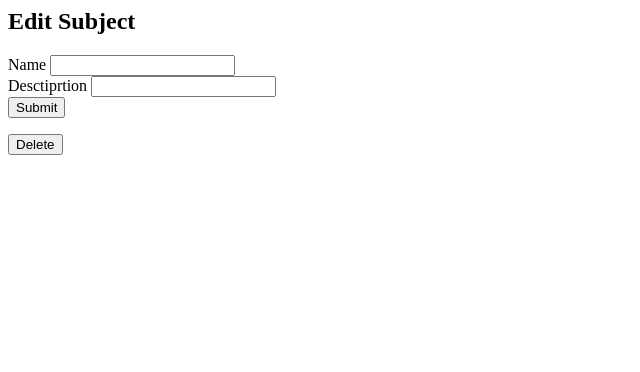
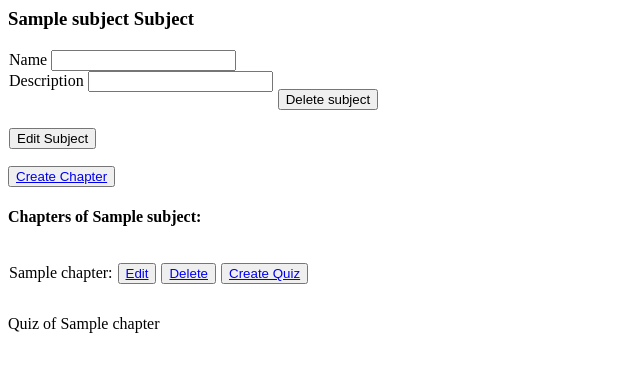
Before and after one commit to akrutipagar/Quiz_App, a Flask app: page /edit_subject/1 in a window 1280 px wide. Shown: the top 372 px of the page, without its empty margins (0-640 px from the left). Run offline with Flask 3, Linux system fonts and the light colour scheme; data comes from the database, SQL or seed files in the repository; both versions use the stored data as it was after the commit; tables that the repository leaves empty hold one stand-in row (values such as "Sample post").

Commit message:
Built Admin dashboard with CRUD operations for subjects, chapters, quizzes, and questions

```diff
--- a/app.py
+++ b/app.py
@@ -1,15 +1,13 @@
 from flask import url_for,redirect,render_template,request,Flask,flash,session
 from flask_login import login_manager,LoginManager
 from flask_sqlalchemy import SQLAlchemy
-from models import User,Subject,Chapter
+from models import User,Subject,Chapter,Quiz,Question
 from models import db
 
 app=Flask(__name__)
 app.config['SQLALCHEMY_DATABASE_URI']="sqlite:///quiz_app.db"
 app.secret_key="akruti99"
-login_manager=LoginManager(app)
-login_manager.login_view='login'
-login_manager.init_app(app)
+
 db.init_app(app)
 
 
@@ -26,9 +24,11 @@
 
 
 
-@login_manager.user_loader
 def load_user(user_id):
-    return User.query.get(int(user_id))
+    user_id=session.get('user_id')
+    if user_id:
+        return User.query.get(int(user_id))
+    return None
 
 @app.route('/')
 def home():
@@ -46,6 +46,7 @@
             if user.username=='admin' and user.password=='akruti123':
                 return redirect(url_for('admin_dashboard'))
             else:
+               session['user_id']=user.id
                return redirect(url_for('user_dashboard'))
 
         else:
@@ -74,12 +75,14 @@
 @app.route('/admin/dashboard',methods=['GET','POST'])
 def admin_dashboard():
     subject=Subject.query.all()
+
     user=User.query.filter(User.username!='admin').all()
     return render_template('admin_dashboard.html',user=user,subject=subject)
 
 @app.route('/admin/subject',methods=['GET','POST'])
 def create_new_subject():
    return render_template('create_subject.html')
+
 @app.route('/admin/create_new_subject',methods=['GET','POST'])
 def create_subject():
     name=request.form.get('name')
@@ -102,42 +105,147 @@
 @app.route('/admin/delete/<int:subject_id>',methods=["GET","POST"])
 def delete_subject(subject_id):
     subject=Subject.query.get(subject_id)
-    if not subject:
-        flash ('no such subject exists')
-        redirect(url_for('admin_dashboard'))
-    else:
-        Chapter.query.filter_by(subject_id=subject_id).delete()
-        db.session.delete(subject)
-        db.session.commit()
-        return redirect(url_for('admin_dashboard'))
-    return render_template('edit_subject.html',subject=subject)
+
+    for chap in subject.chapter:
+        for quiz in chap.quiz:
+            for question in quiz.question:
+                db.session.delete(question)
+            db.session.delete(quiz)
+        db.session.delete(chap)
+    db.session.delete(subject)
+    db.session.commit()
+    return redirect(url_for('admin_dashboard'))
 
 
-@app.route('/admin/chapter',methods=['GET','POST'])
-def create_chapter():
-    subject=Subject.query.all()
+
+@app.route('/admin/chapter/<int:subject_id>',methods=['GET','POST'])
+def create_chapter(subject_id):
+
+    subject=Subject.query.get(subject_id)
     if request.method=="POST":
-     subject_id=request.form.get('subject.id')
+
      name=request.form.get('name')
      description=request.form.get('description')
      chapter=Chapter(subject_id=subject_id,name=name,description=description)
      db.session.add(chapter)
      db.session.commit()
-     return redirect(url_for('admin_dashboard'))
+     return redirect(url_for('edit_subject',subject_id=subject_id))
     return render_template('create_chapter.html',subject=subject)
 
-@app.route('/admin/edit_chapter/<int:subject_id>',methods=["GET","POST"])
-def edit_chapter(subject_id):
-    chapter=Chapter.query.get(subject_id)
+@app.route('/admin/edit_chapter/<int:chapter_id>/<int:subject_id>',methods=["GET","POST"])
+def edit_chapter(chapter_id,subject_id):
+    chapter=Chapter.query.get(chapter_id)
+    subject=Subject.query.get(subject_id)
     if request.method=="POST":
         chapter.name=request.form.get('name')
         chapter.description=request.form.get('description')
         db.session.commit()
-        return redirect(url_for('admin_dashboard'))
-    return render_template('edit_chapter.html',chapter=chapter)
+        return redirect(url_for('edit_subject',subject_id=subject_id))
+    return render_template('edit_chapter.html',subject=subject,chapter=chapter)
+
+@app.route('/admin/delete_chapter/<int:chapter_id>/<int:subject_id>',methods=["POST","GET"])
+def delete_chapter(chapter_id,subject_id):
+    chapter=Chapter.query.get(chapter_id)
+
+    for i in chapter.quiz:
+        for j in i.question:
+            db.session.delete(j)
+        db.session.delete(i)
+
+    db.session.delete(chapter)
+    db.session.commit()
+    return redirect(url_for('edit_subject',subject_id=subject_id))
+
+@app.route('/user_dashboard',methods=['GET','POST'])
+def user_dashboard():
+    user_id=User.query.get(session['user_id'])
+    subject=Subject.query.all()
+    return render_template('user_dashboard.html',user=user_id,subject=subject)
+
+@app.route('/admin/create_quiz/<int:chapter_id>/<int:subject_id>',methods=["GET","POST"])
+def create_quiz(chapter_id,subject_id):
+
+    chapter=Chapter.query.get(chapter_id)
+    subject=Subject.query.get(subject_id)
+    if request.method=="POST":
+        name=request.form.get('name')
+
+
+        remarks=request.form.get('remarks')
+        quiz = Quiz(name=name,chapter_id=chapter.id,remarks=remarks)
+        db.session.add(quiz)
+        db.session.commit()
+        return redirect(url_for('edit_subject',subject_id=subject_id))
+    return render_template('create_new_quiz.html',chapter=chapter,subject=subject)
+
+@ app.route('/admin/editquiz/<int:quiz_id>/<int:subject_id>',methods=["GET","POST"])
+def edit_quiz(quiz_id,subject_id):
+    quiz=Quiz.query.get(quiz_id)
+    subject=Subject.query.get(subject_id)
+    if request.method=='POST':
+        quiz.name=request.form.get('name')
+        quiz.remarks=request.form.get('remarks')
+        db.session.commit()
+        return redirect(url_for('edit_subject',subject_id=subject_id))
+    return render_template('edit_quiz.html',quiz=quiz,subject=subject)
+
+@app.route('/admin/deletequiz/<int:quiz_id>,<int:subject_id>',methods=["POST","GET"])
+def delete_quiz(quiz_id,subject_id):
+    quiz=Quiz.query.get(quiz_id)
+
+    for question in quiz.question:
+        db.session.delete(question)
+    db.session.delete(quiz)
+    db.session.commit()
+    return redirect(url_for('edit_subject',subject_id=subject_id))
+
+
+@app.route('/admin/addquestion/<int:subject_id>/<int:quiz_id>',methods=["POST",'GET'])
+def add_question(quiz_id,subject_id):
+    quiz=Quiz.query.get(quiz_id)
+    subject=Subject.query.get(subject_id)
+
+    if request.method=="POST":
+        statement=request.form.get('statement')
+        option_1=request.form.get('option_1')
+        option_2=request.form.get('option_2')
+        option_3=request.form.get('option_3')
+        option_4=request.form.get('option_4')
+        correct_answer=request.form.get('correct_answer')
+        question=Question(quiz_id=quiz_id,statement=statement,option_1=option_1,option_2=option_2,option_3=option_3,option_4=option_4,correct_answer=correct_answer)
+        db.session.add(question)
+        db.session.commit()
+        return redirect(url_for('edit_subject',subject_id=subject_id))
+    return render_template('create_question.html',subject=subject,quiz=quiz)
 
 
 
+@app.route('/admin/addquestion/<int:subject_id>/<int:quiz_id>/<int:question_id>',methods=["POST",'GET'])
+def edit_question(quiz_id,subject_id,question_id):
+    question=Question.query.get(question_id)
+    quiz=Quiz.query.get(quiz_id)
+    subject=Subject.query.get(subject_id)
+    if request.method=="POST":
+        question.statement=request.form.get('statement')
+        question.option_1=request.form.get('option_1')
+        question.option_2=request.form.get('option_2')
+        question.option_3=request.form.get('option_3')
+        question.option_4=request.form.get('option_4')
+        question.correct_answer=request.form.get('correct_answer')
+
+
+        db.session.commit()
+        return redirect(url_for('edit_subject',subject_id=subject_id))
+    return render_template('edit_question.html',quiz=quiz,subject=subject,question=question)
+
+
+@app.route('/admin/delete_question/<int:subject_id>/<int:quiz_id>/<int:question_id>',methods=["POST",'GET'])
+def delete_question(subject_id,quiz_id,question_id):
+
+    question=Question.query.get(question_id)
+    db.session.delete(question)
+    db.session.commit()
+    return redirect(url_for('edit_subject',subject_id=subject_id))
 
 
 
@@ -159,5 +267,5 @@
 
 
 if __name__=='__main__':
-    print(app.url_map)
+
     app.run(debug=True)
--- a/templates/edit_subject.html
+++ b/templates/edit_subject.html
@@ -1,18 +1,74 @@
 <html>
-    <h2><b> Edit Subject </b></h2>
+    <style>
+        .container{
+            display:flex;
+            align-items:center;
+            gap:5px;
+            padding:1px;
+        }
+    </style>
+    </body>
+
+    <h3><b> {{subject.name}} Subject </b></h3>
+    <div class=container>
     <form action="{{url_for('edit_subject',subject_id=subject.id)}}" method="POST">
         <div class ="form-group">
             <label>Name</label>
             <input type="text" name="name" class="form-control" required>
         </div>
+
         <div class ="form-group">
-            <label>Desctiprtion</label>
+            <label>Description</label>
             <input type="text" name="Description" class="form-control" required>
         </div>
-        <button type="submit">Submit</button>
+        <br><br>
+        <button type="submit">Edit Subject</button>
 
     </form>
+
     <form action="{{url_for('delete_subject',subject_id=subject.id)}}" method ="POST">
-        <button type='submit'> Delete</button>
+        <button type='submit'> Delete  subject</button>
+
     </form>
+</div>
+
+
+    <button><a href="{{url_for('create_chapter',subject_id=subject.id)}}">Create Chapter</button></a>
+
+
+
+    <h4>Chapters of {{subject.name}}:</h4>
+   {% if subject.chapter%}
+            {% for chap in subject.chapter%}
+                <div class=container>
+               <p>{{chap.name}}:</p>  <button> <a href="{{url_for('edit_chapter',chapter_id=chap.id,subject_id=subject.id)}}"> Edit </a></button> <button><a href="{{url_for('delete_chapter',chapter_id=chap.id,subject_id=subject.id)}}">Delete </a></button> <button><a href="{{url_for('create_quiz',chapter_id=chap.id,subject_id=subject.id)}}">Create Quiz</a></button>
+                </div>
+
+                <p>Quiz of {{chap.name}}</p>
+                {% for quizzes in chap.quiz%}
+
+
+                <div class=container>
+
+                 <p>{{quizzes.name}} :<button> <a href="{{url_for('edit_quiz',quiz_id=quizzes.id,subject_id=subject.id)}}">Edit </a></button> <button><a href="{{url_for('delete_chapter',chapter_id=chap.id,subject_id=subject.id)}}">Delete </a></button> <button><a href="{{url_for('delete_quiz',quiz_id=quizzes.id,subject_id=subject.id)}}">Delete Quiz</a></button> <button> <a href="{{url_for('add_question',subject_id=subject.id,quiz_id=quizzes.id)}}">Add Question </a></button></p>
+
+        </div>
+            Question of {{quizzes.name}}
+            {%for question in quizzes.question%}
+            <div class =container>
+            {{question.statement}}:
+
+            <button><a href ="{{url_for('edit_question',subject_id=subject.id,quiz_id=quizzes.id,question_id=question.id)}}">Edit</a></button> <button><a href="{{url_for('delete_question',question_id=question.id,quiz_id=quizzes.id,subject_id=subject.id)}}">Delete </a></button>
+        </div>
+            {%endfor%}
+
+                {%endfor%}
+               {%endfor%}
+            {%else%}
+            <p>No chapter Available</p>
+            {%endif%}
+
+
+
+
 </html>
```
Also changed, not shown: models.py (+18 -0 lines), templates/admin_dashboard.html (+28 -32 lines), templates/create_chapter.html (+1 -11 lines), templates/create_new_quiz.html (added, +28 -0 lines), templates/create_question.html (added, +31 -0 lines), templates/edit_chapter.html (added, +32 -0 lines), templates/edit_question.html (added, +32 -0 lines), templates/edit_quiz.html (added, +23 -0 lines), templates/user_dashboard.html (added, +24 -0 lines), instance/quiz_app.db.
